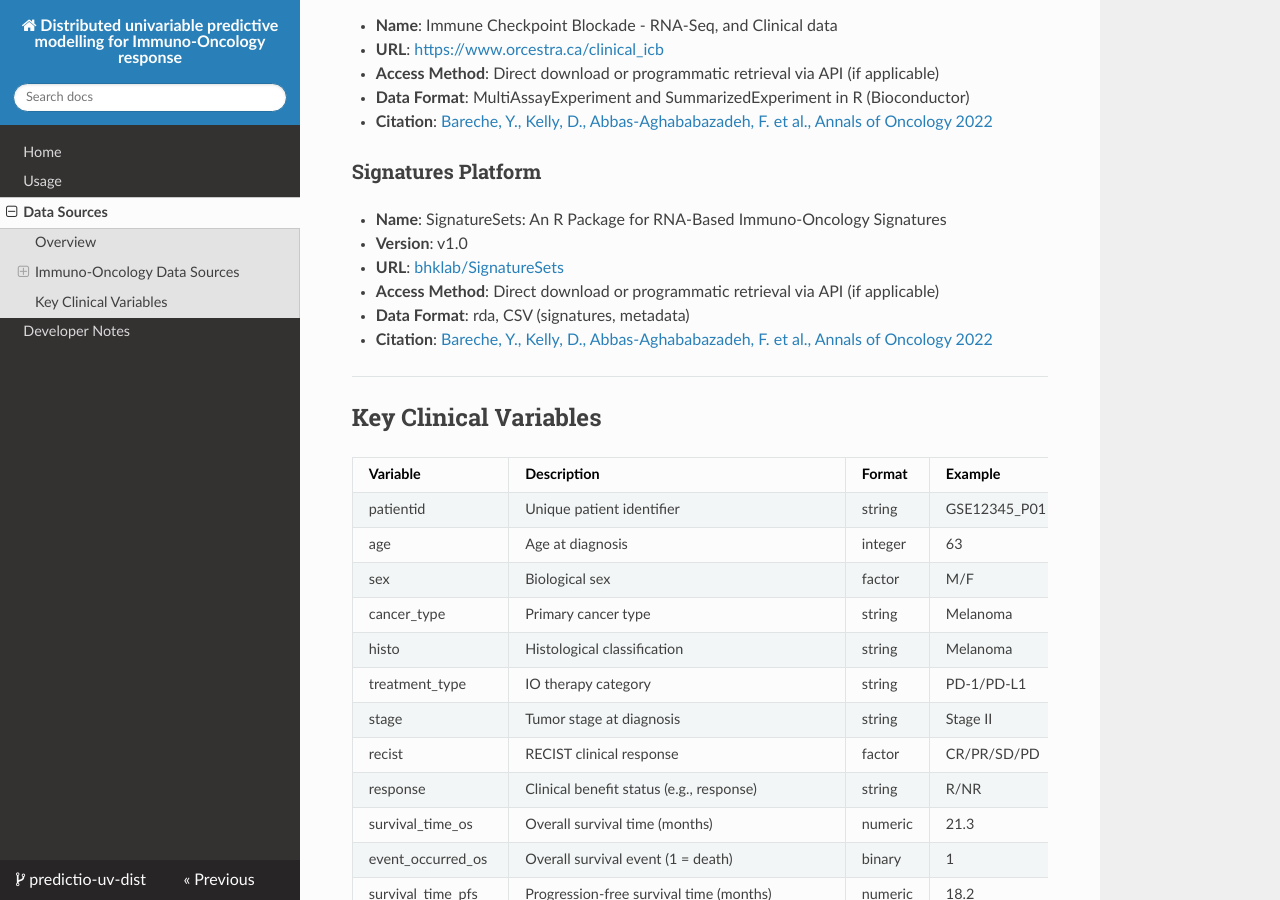
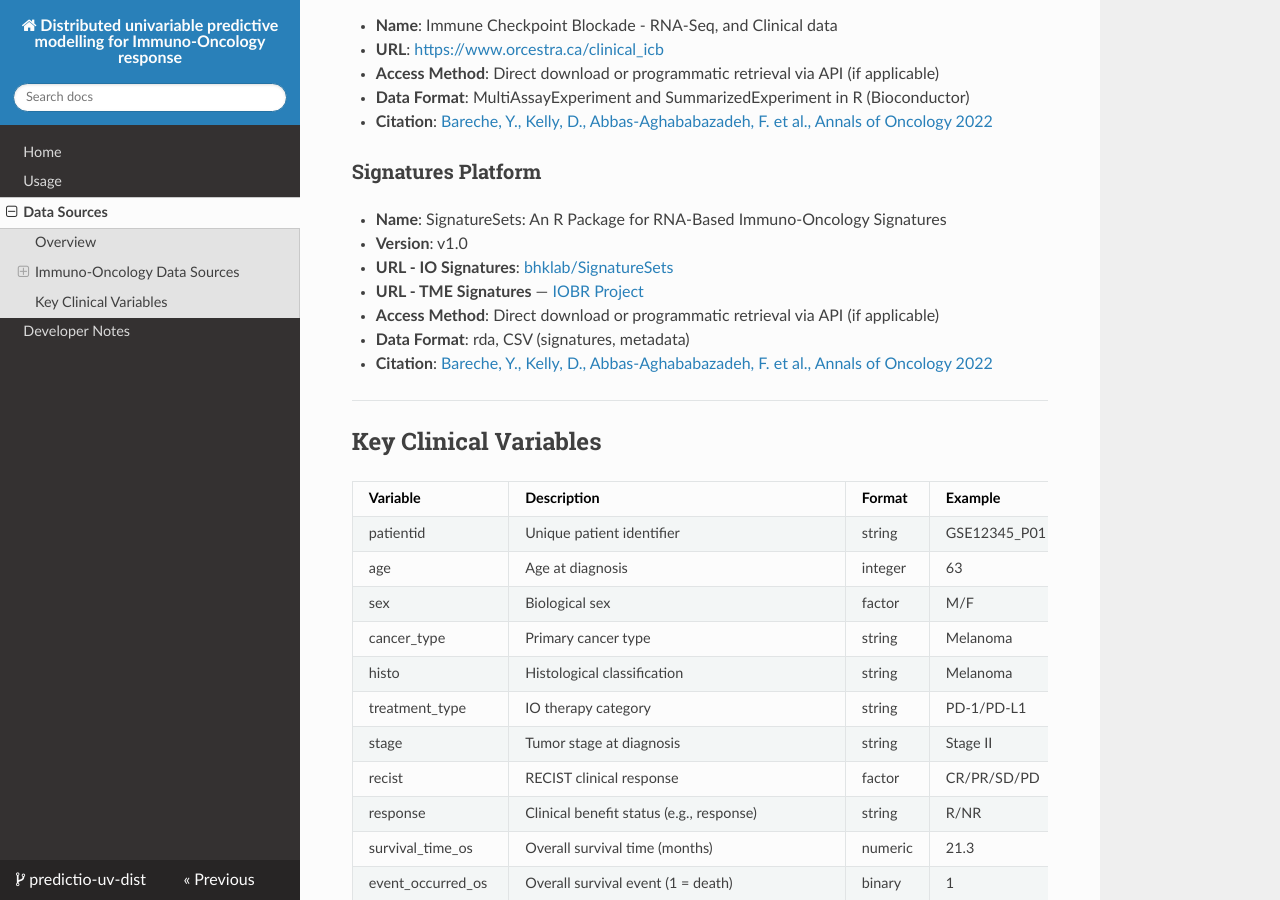
Before and after one commit to bhklab/PredictIO-UV-Dist, an MkDocs documentation site: the page built from docs/data_sources.md, in a window 1280 px wide and 900 px high, scrolled down 429 px. Built offline with MkDocs 1.6.1, drawn with Linux system fonts in a browser that asks for light colours; nearby versions of some CDN libraries.

Commit message:
add IOBR as TME data source

```diff
--- a/docs/data_sources.md
+++ b/docs/data_sources.md
@@ -20,7 +20,8 @@ This document describes all **Immuno-Oncology (IO)** and **RNA-based signature**
 
 - **Name**: SignatureSets: An R Package for RNA-Based Immuno-Oncology Signatures
 - **Version**: v1.0
-- **URL**: [bhklab/SignatureSets](https://github.com/bhklab/SignatureSets)
+- **URL - IO Signatures**: [bhklab/SignatureSets](https://github.com/bhklab/SignatureSets)
+- **URL - TME Signatures** — [IOBR Project](https://github.com/IOBR/IOBR)
 - **Access Method**: Direct download or programmatic retrieval via API (if applicable)
 - **Data Format**: rda, CSV (signatures, metadata)
 - **Citation**: [Bareche, Y., Kelly, D., Abbas-Aghababazadeh, F. et al., Annals of Oncology 2022](https://pubmed.ncbi.nlm.nih.gov/36055464/)
```
